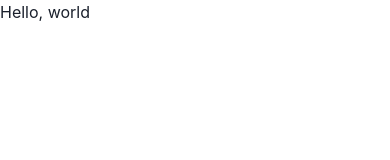
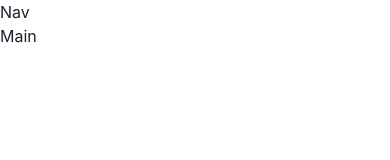
Before and after one commit to jisazamp/videogame-finder, a React (Vite) app: page / in a window 390 px wide. Shown: the top 160 px of the page. Built offline with nearby package versions, Linux system fonts and the light colour scheme.

Commit message:
Responsive layout

```diff
--- a/src/App.tsx
+++ b/src/App.tsx
@@ -1,3 +1,18 @@
+import { Grid, Show, GridItem } from '@chakra-ui/react'
+
 export const App = () => {
-  return <div>Hello, world</div>
+  return (
+    <Grid
+      templateAreas={{
+        base: `"nav" "main"`,
+        lg: `"nav nav" "aside main"`,
+      }}
+    >
+      <GridItem area='nav'>Nav</GridItem>
+      <Show above='lg'>
+        <GridItem area='aside'>Aside</GridItem>
+      </Show>
+      <GridItem area='main'>Main</GridItem>
+    </Grid>
+  )
 }
```
